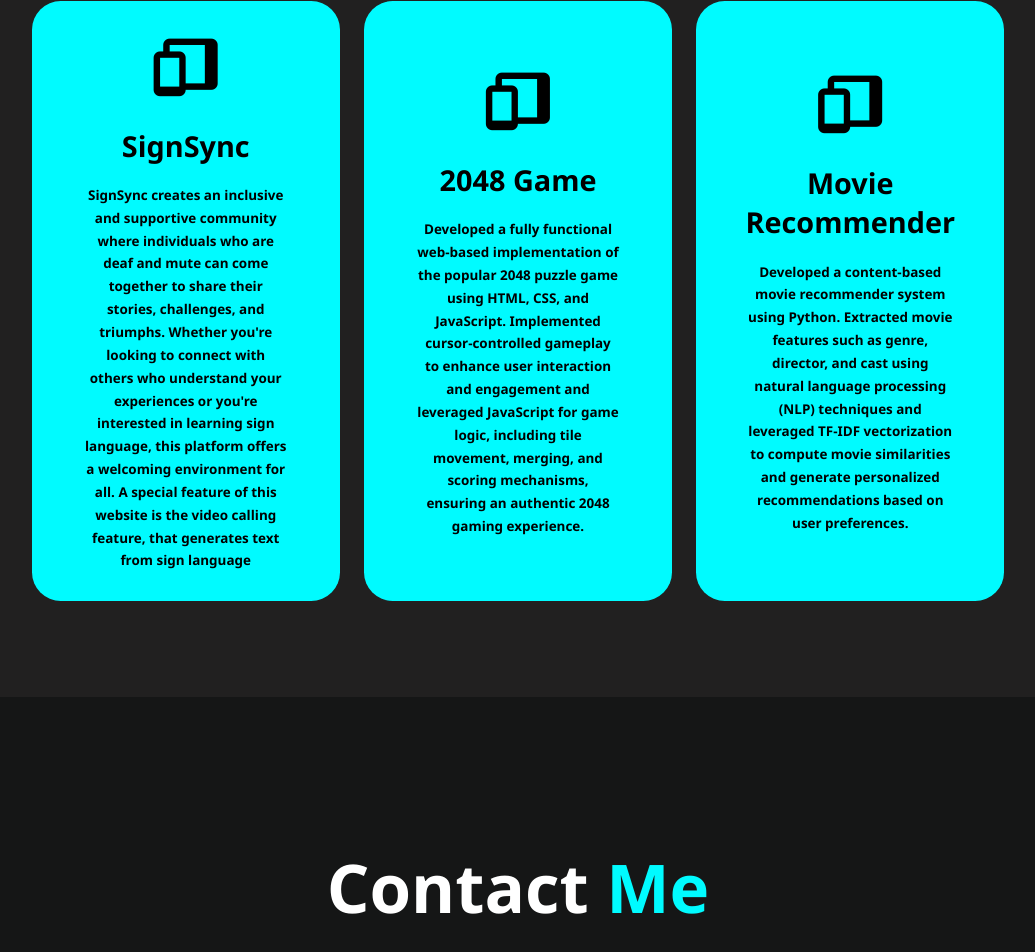
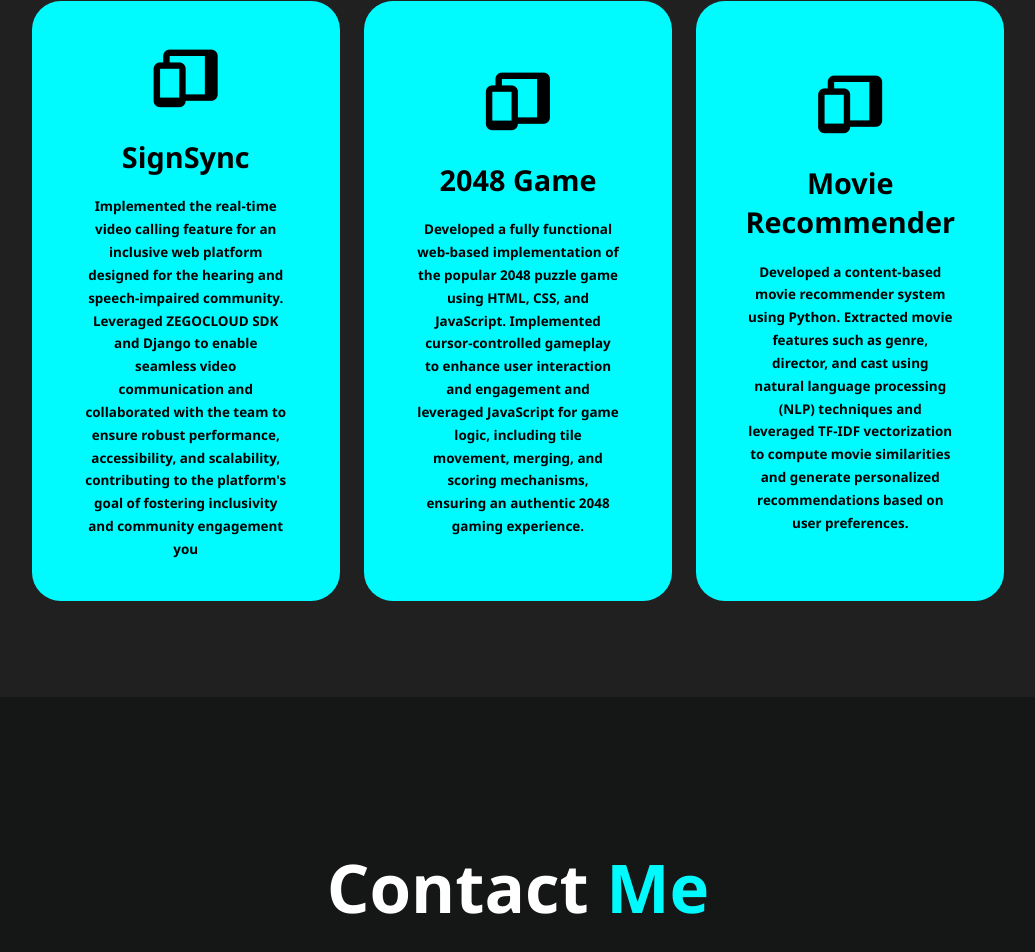
Before and after one commit to SoumitaM/Portfolio, a plain HTML site: page index.html in a window 1280 px wide. Shown: the part 1179-2131 px from the top of the page, without its empty margins (122-1157 px from the left). Drawn offline with nearby package versions, Linux system fonts and the light colour scheme.

Commit message:
Update index.html

```diff
--- a/index.html
+++ b/index.html
@@ -63,7 +63,9 @@
           <div class="service-info">
           <i class="bx bxs-devices"></i>
           <h4><a href="https://github.com/SoumitaM/SignSync">SignSync</a></h4>
-          <p>SignSync creates an inclusive and supportive community where individuals who are deaf and mute can come together to share their stories, challenges, and triumphs. Whether you're looking to connect with others who understand your experiences or you're interested in learning sign language, this platform offers a welcoming environment for all. A special feature of this website is the video calling feature, that generates text from sign language</p>
+          <p>Implemented the real-time video calling feature for an inclusive web platform designed for the hearing and speech-impaired community. Leveraged ZEGOCLOUD SDK
+and Django to enable seamless video communication and collaborated with the team to ensure robust performance, accessibility, and scalability, contributing to the
+platform's goal of fostering inclusivity and community engagement you </p>
         </div>
         </div>
 
```
